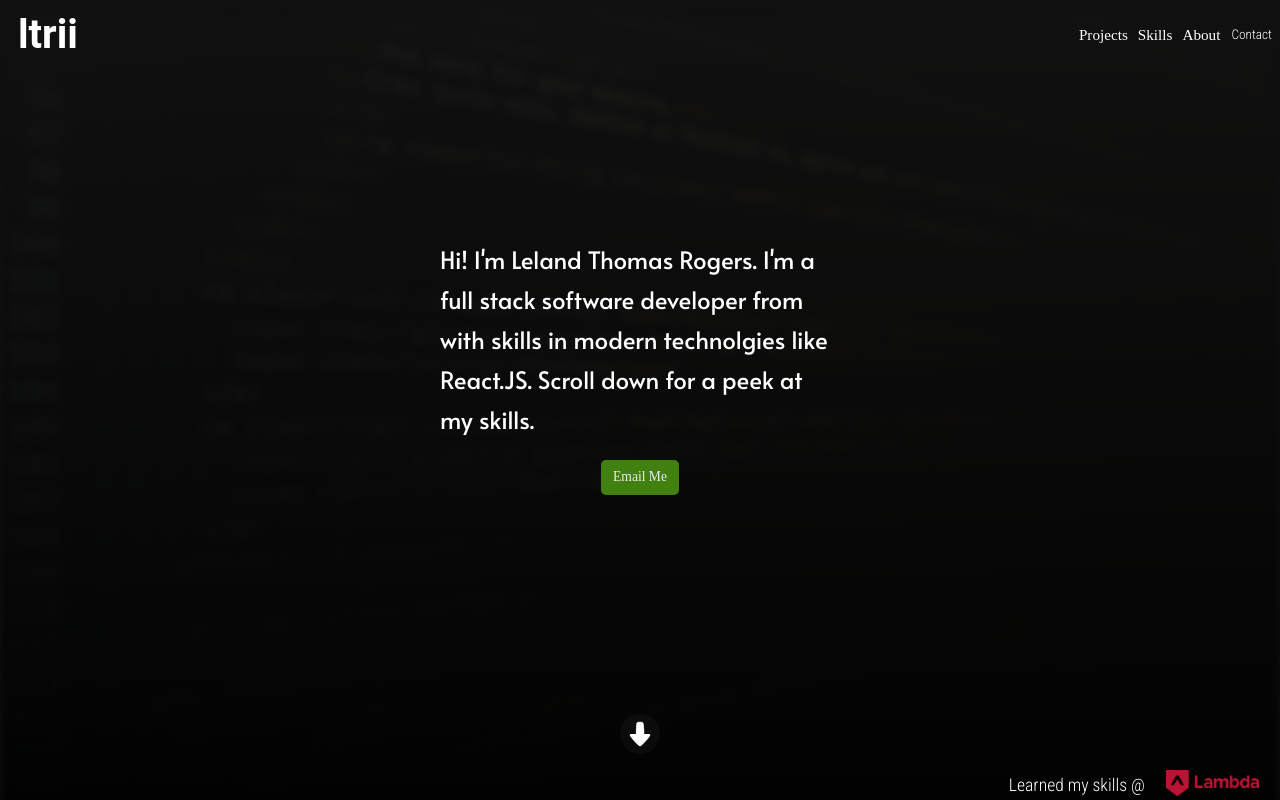
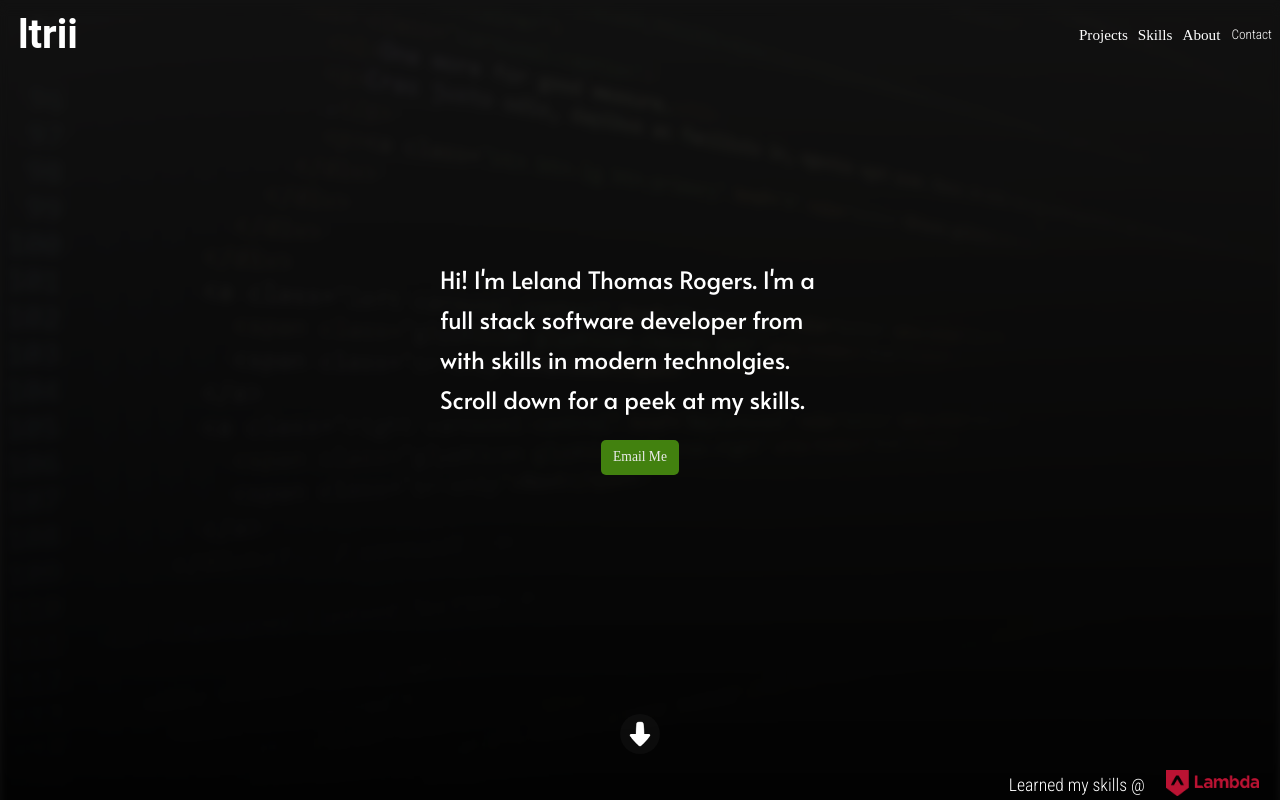
Before and after one commit to ltrii/port-ltrii, a React (Create React App) app: page / in a window 1280 px wide. Shown: the top 800 px of the page. Built offline with nearby package versions, Linux system fonts and the light colour scheme; the HTML template or start-up script is replaced by a standard one; a web font is replaced by a local one.

Commit message:
some design cleanups

```diff
--- a/src/assets/css/projects.css
+++ b/src/assets/css/projects.css
@@ -25,12 +25,12 @@
   border-radius: 5px;
   border: 2px solid rgba(0, 0, 0, 0.048);
   box-sizing: border-box;
-  margin: 20px;
+  margin: 16px;
   display: grid;
   grid-template-columns: 1fr;
   grid-template-rows: 50% 15% 35%;
   height: 450px;
-  max-width: 320px;
+  max-width: 300px;
   color: black;
 }
 
@@ -65,7 +65,7 @@
   height: fit-content;
   display: flex;
   align-items: center;
-  border-radius: 3px;
+  border-radius: 4px;
 }
 
 .projCard img {
--- a/src/components/JumboMain.js
+++ b/src/components/JumboMain.js
@@ -12,7 +12,7 @@ export default function JumboMain() {
       <div className="topJumbo">
         <div className="jumboText text-focus-in">
           Hi! I'm Leland Thomas Rogers. I'm a full stack software developer from
-          with skills in modern technolgies like React.JS. Scroll down for a
+          with skills in modern technolgies. Scroll down for a
           peek at my skills.
         </div>
         <a className="fade-in" href="mailto:lelandtr@gmail.com" id="emailBtn">
```
